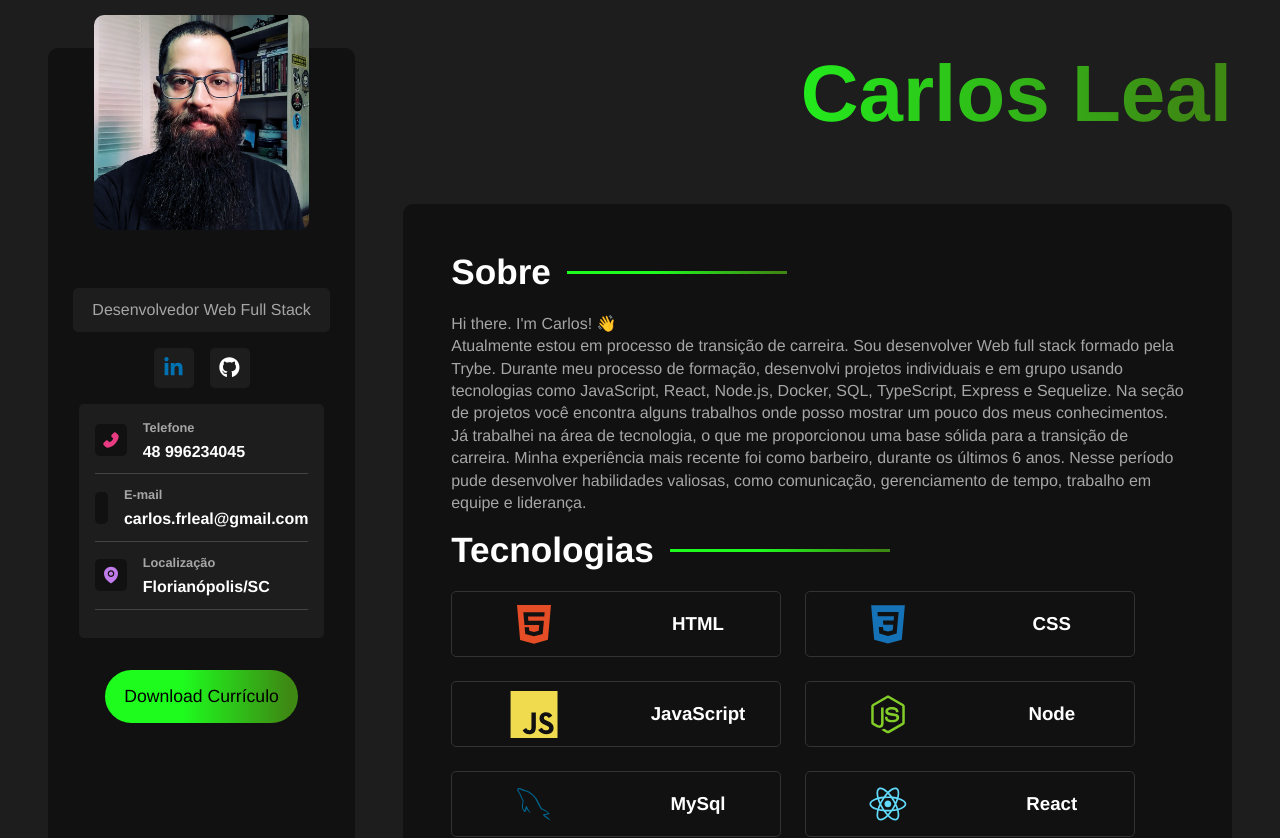
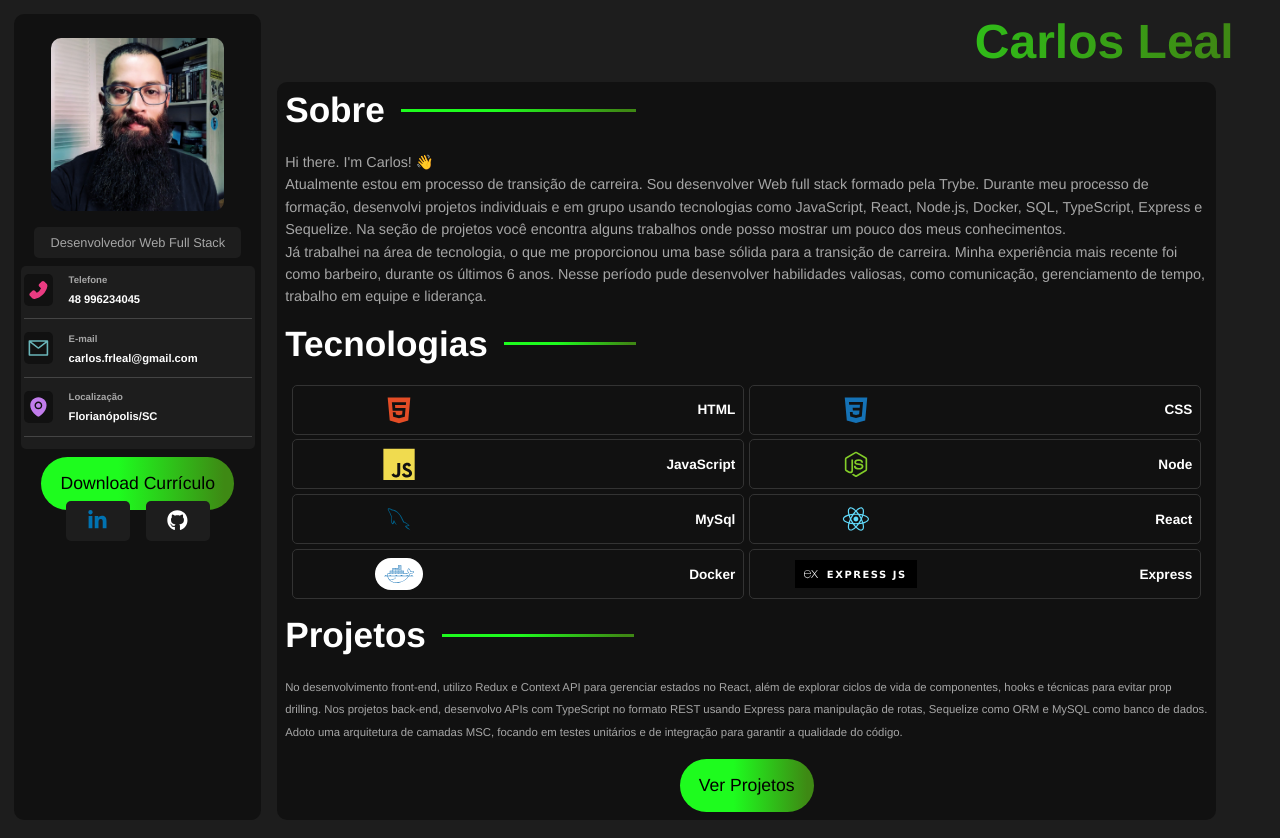
Before and after one commit to carlosleal89/portfolio, a React (Vite) app: page / in a window 1280 px wide. Shown: the top 838 px of the page. Built offline with nearby package versions, Linux system fonts and the light colour scheme.

Commit message:
tela 1024+

```diff
--- a/src/styles/media-queries.sass
+++ b/src/styles/media-queries.sass
@@ -443,6 +443,150 @@
             // position: absolute
 
 
-// @media screen and (min-width: 1025px) {
-//   /* Estilos para telas maiores que 1024px de largura */
-// }
+@media screen and (min-width: 1025px)
+   #portfolio
+    gap: 1rem
+    padding: 0.9rem
+    display: flex
+
+    #main-title
+      font-size: 3rem
+      margin-bottom: 0.8rem
+      padding-right: 2rem
+
+    #sidebar
+      padding: 0rem 0
+      max-width: 20%
+
+      img
+        margin-top: 29%
+        // margin-bottom: 0rem
+        // max-width: 65%
+        position: relative
+
+      .job-title
+        margin-top: -2rem
+        padding: 0.5rem 1rem
+        max-width: 95%
+        font-size: 0.8rem
+
+      .resume-btn
+        @include mixins.resume-btn
+        margin-top: 0rem
+        margin-bottom: 0.5rem
+
+    #social-networks
+      @include mixins.center
+      position: absolute
+      top: 29.9rem
+      gap: 1rem
+      margin: 0.5rem 0
+
+      #linkedinIcon
+        color: #0072b1
+        width: 4rem
+
+      #githubIcon
+        color: #fff
+        width: 4rem
+
+    #information-container
+      padding: 0.5rem 0.2rem 0 0.2rem
+      margin-top: 0.5rem
+      margin-bottom: 0.5rem
+      width: 95%
+
+      // .info-card
+
+      h3
+        font-size: 0.6rem
+
+      p
+        font-size: 0.70rem
+        padding: 0
+        // margin-left: -0.9rem
+
+      svg
+        padding: 0.2rem
+        width: 1.8rem
+
+    #main-content-container
+      width: 79%
+      // gap: 0
+      // display: flex
+      // flex-direction: column
+
+    #main-content
+      padding: 0.5rem
+      width: 95%
+
+      .about-container
+        h2
+          margin-right: -15rem
+          width: 49rem
+        p
+          font-size: 0.9rem
+
+      #projects-container
+        h2
+          width: 40rem
+
+        p
+          font-size: 0.71rem
+
+        .projects-btn
+          position: relative
+          align-self: center
+
+    .tech-container
+      h2
+        width: 27.5rem
+
+      .tech-grid
+        justify-content: center
+        gap: 0.3rem
+
+        .tech-card
+          width: 49%
+
+          .tech-icon
+            width: 45%
+
+          .tech-info
+            justify-content: right
+
+            h3
+              font-size: 0.85rem
+              text-align: left
+
+        #Node
+          svg
+            height: 2rem
+
+        #JavaScript
+          svg
+            height: 2rem
+
+        #CSS
+          svg
+            height: 2rem
+
+        #HTML
+          svg
+            height: 2rem
+
+        #React
+          svg
+            height: 2rem
+
+        #MySql
+          svg
+            height: 2rem
+
+        #Docker
+          svg
+            height: 2rem
+
+        #Express
+          svg
+            height: 2rem
```
